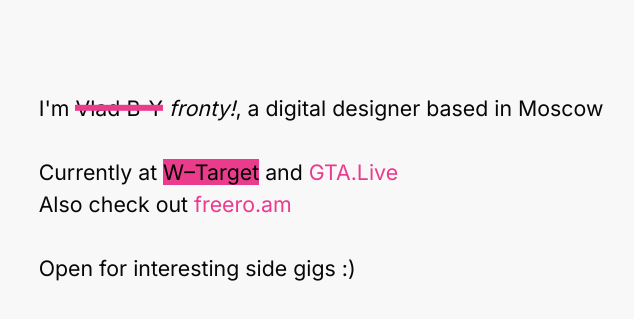
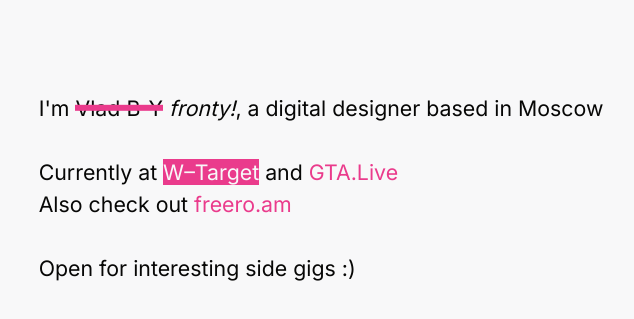
Before and after one commit to iamfronty/fronty.ws, a plain HTML site: page index.html in a window 1280 px wide. In both pictures the pointer is over the link "W–Target". Shown: the part 53-372 px from the top of the page, 388-1022 px from the left. Drawn offline with nearby package versions, Linux system fonts and the light colour scheme; animation ran at ten frames a second.

Commit message:
Update style.css

```diff
--- a/style.css
+++ b/style.css
@@ -112,7 +112,7 @@ body {
 }
 
 .intro a:hover {
-    color: #000;
+    color: #F8F8F9;
 }
 
 .intro a:hover::before {
```
